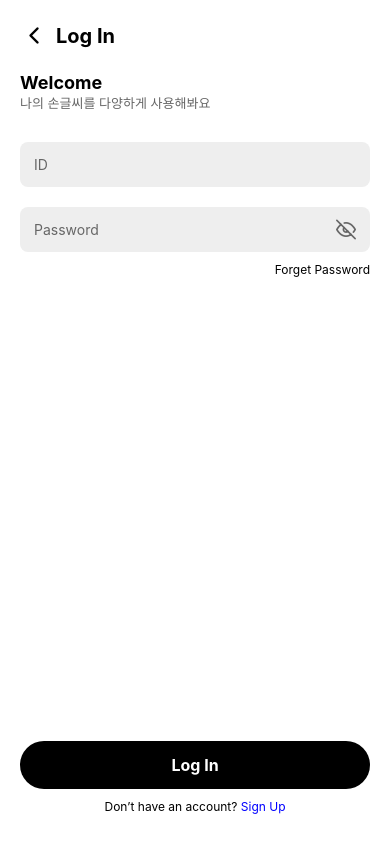
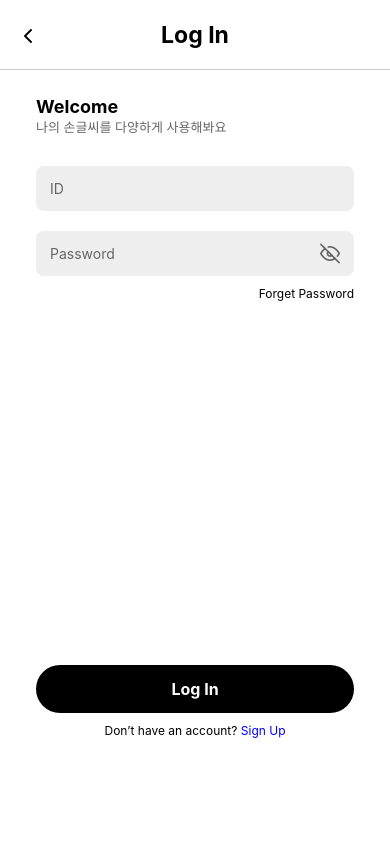
Before and after one commit to Fontory/App_front, a React Native app: screen /Login in a window 390 px wide. Built offline with nearby package versions, Linux system fonts and the light colour scheme.

Commit message:
Initial commit

```diff
--- /dev/null
+++ b/screens/Container.js
@@ -0,0 +1,82 @@
+// screens/Container.js
+import React from 'react';
+import {
+  SafeAreaView,
+  View,
+  Text,
+  StyleSheet,
+  TouchableOpacity,
+  Platform,
+} from 'react-native';
+import Icon from 'react-native-vector-icons/Feather';
+import { useNavigation } from '@react-navigation/native';
+
+// 기본 헤더 높이 및 상단 여백
+const HEADER_HEIGHT = 70;
+const ICON_SIZE = 24;
+const HEADER_TOP_PADDING = Platform.OS === 'android' ? 24 : 0;
+// 하단 여유 공간
+const BOTTOM_PADDING = -10;
+
+const Container = ({ title, children }) => {
+  const navigation = useNavigation();
+
+  return (
+    <SafeAreaView style={styles.safeArea}>
+      {/* Header */}
+      <View
+        style={[
+          styles.header,
+          { paddingTop: HEADER_TOP_PADDING, height: HEADER_HEIGHT + HEADER_TOP_PADDING },
+        ]}
+      >
+        <TouchableOpacity
+          onPress={() => navigation.goBack()}
+          style={[
+            styles.backButton,
+            { top: HEADER_TOP_PADDING + (HEADER_HEIGHT - ICON_SIZE) / 2 },
+          ]}
+        >
+          <Icon name="chevron-left" size={ICON_SIZE} />
+        </TouchableOpacity>
+        <Text style={styles.headerTitle}>{title}</Text>
+      </View>
+
+      {/* Content */}
+      <View style={styles.content}>{children}</View>
+
+      {/* Bottom spacer */}
+      <View style={{ height: HEADER_HEIGHT + HEADER_TOP_PADDING + BOTTOM_PADDING }} />
+    </SafeAreaView>
+  );
+};
+
+const styles = StyleSheet.create({
+  safeArea: {
+    flex: 1,
+    backgroundColor: '#fff',
+  },
+  header: {
+    width: '100%',
+    flexDirection: 'row',
+    alignItems: 'center',
+    justifyContent: 'center',
+    borderBottomWidth: StyleSheet.hairlineWidth,
+    borderBottomColor: '#ccc',
+    paddingHorizontal: 16,
+  },
+  backButton: {
+    position: 'absolute',
+    left: 16,
+  },
+  headerTitle: {
+    fontSize: 23,
+    fontWeight: 'bold',
+  },
+  content: {
+    flex: 1,
+    padding: 16,
+  },
+});
+
+export default Container;
--- a/screens/Login/LoginScreen.js
+++ b/screens/Login/LoginScreen.js
@@ -1,16 +1,18 @@
+// screens/Login/LoginScreen.js
 import React, { useState } from 'react';
 import {
-  View,
   Text,
   TextInput,
   TouchableOpacity,
   StyleSheet,
-  SafeAreaView,
   KeyboardAvoidingView,
   ScrollView,
   Platform,
+  View,
 } from 'react-native';
 import Icon from 'react-native-vector-icons/Feather';
+
+import Container from '../Container';
 
 const LoginScreen = ({ navigation }) => {
   const [id, setId] = useState('');
@@ -18,16 +20,7 @@ const LoginScreen = ({ navigation }) => {
   const [secureText, setSecureText] = useState(true);
 
   return (
-    <SafeAreaView style={styles.container}>
-      {/* 상단 고정: 뒤로가기 + 제목 */}
-      <View style={styles.header}>
-        <TouchableOpacity onPress={() => navigation.goBack()} style={styles.backButton}>
-          <Icon name="chevron-left" size={28} color="#000" />
-        </TouchableOpacity>
-        <Text style={styles.title}>Log In</Text>
-      </View>
-
-      {/* 입력 영역 */}
+    <Container title="Log In">
       <KeyboardAvoidingView
         behavior={Platform.OS === 'ios' ? 'padding' : undefined}
         style={styles.flex}
@@ -76,7 +69,6 @@ const LoginScreen = ({ navigation }) => {
         </ScrollView>
       </KeyboardAvoidingView>
 
-      {/* 하단 고정 버튼 */}
       <View style={styles.footer}>
         <TouchableOpacity style={styles.loginButton}>
           <Text style={styles.loginText}>Log In</Text>
@@ -86,56 +78,22 @@ const LoginScreen = ({ navigation }) => {
           Don’t have an account?
           <Text
             style={styles.signUpLink}
-            onPress={() => navigation.navigate('Register')}>
+            onPress={() => navigation.navigate('Register')}
+          >
             {' '}Sign Up
           </Text>
         </Text>
       </View>
-    </SafeAreaView>
+    </Container>
   );
 };
 
 const styles = StyleSheet.create({
-  container: {
-    flex: 1,
-    backgroundColor: '#fff',
-  },
-  flex: {
-    flex: 1,
-  },
-  header: {
-    flexDirection: 'row',
-    alignItems: 'center',
-    paddingHorizontal: 20,
-    paddingTop: 20,
-    paddingBottom: 10,
-  },
-  backButton: {
-    marginRight: 8,
-  },
-  title: {
-    fontSize: 20,
-    fontWeight: 'bold',
-  },
-  content: {
-    paddingHorizontal: 20,
-  },
-  welcome: {
-    fontSize: 18,
-    fontWeight: 'bold',
-    marginTop: 10,
-  },
-  subText: {
-    fontSize: 13,
-    color: '#666',
-    marginBottom: 30,
-  },
-  input: {
-    backgroundColor: '#eee',
-    borderRadius: 8,
-    padding: 14,
-    marginBottom: 20,
-  },
+  flex: { flex: 1 },
+  content: { paddingHorizontal: 20 },
+  welcome: { fontSize: 18, fontWeight: 'bold', marginTop: 10 },
+  subText: { fontSize: 13, color: '#666', marginBottom: 30 },
+  input: { backgroundColor: '#eee', borderRadius: 8, padding: 14, marginBottom: 20 },
   passwordContainer: {
     flexDirection: 'row',
     alignItems: 'center',
@@ -144,13 +102,9 @@ const styles = StyleSheet.create({
     paddingRight: 14,
     marginBottom: 10,
   },
-  eyeIcon: {
-    marginLeft: 10,
-  },
-  footer: {
-    paddingHorizontal: 20,
-    paddingBottom: 30,
-  },
+  eyeIcon: { marginLeft: 10 },
+  linkText: { color: '#000', fontSize: 12 },
+  footer: { paddingHorizontal: 20, paddingBottom: 30 },
   loginButton: {
     backgroundColor: '#000',
     borderRadius: 30,
@@ -159,22 +113,9 @@ const styles = StyleSheet.create({
     marginBottom: 10,
     width: '100%',
   },
-  loginText: {
-    color: '#fff',
-    fontSize: 16,
-    fontWeight: 'bold',
-  },
-  linkText: {
-    color: '#000',
-    fontSize: 12,
-  },
-  signupText: {
-    fontSize: 12,
-    alignSelf: 'center',
-  },
-  signUpLink: {
-    color: 'blue',
-  },
+  loginText: { color: '#fff', fontSize: 16, fontWeight: 'bold' },
+  signupText: { fontSize: 12, alignSelf: 'center' },
+  signUpLink: { color: 'blue' },
 });
 
 export default LoginScreen;
```
Also changed, not shown: 1 other file (tests, documents, lock files or other folders).
